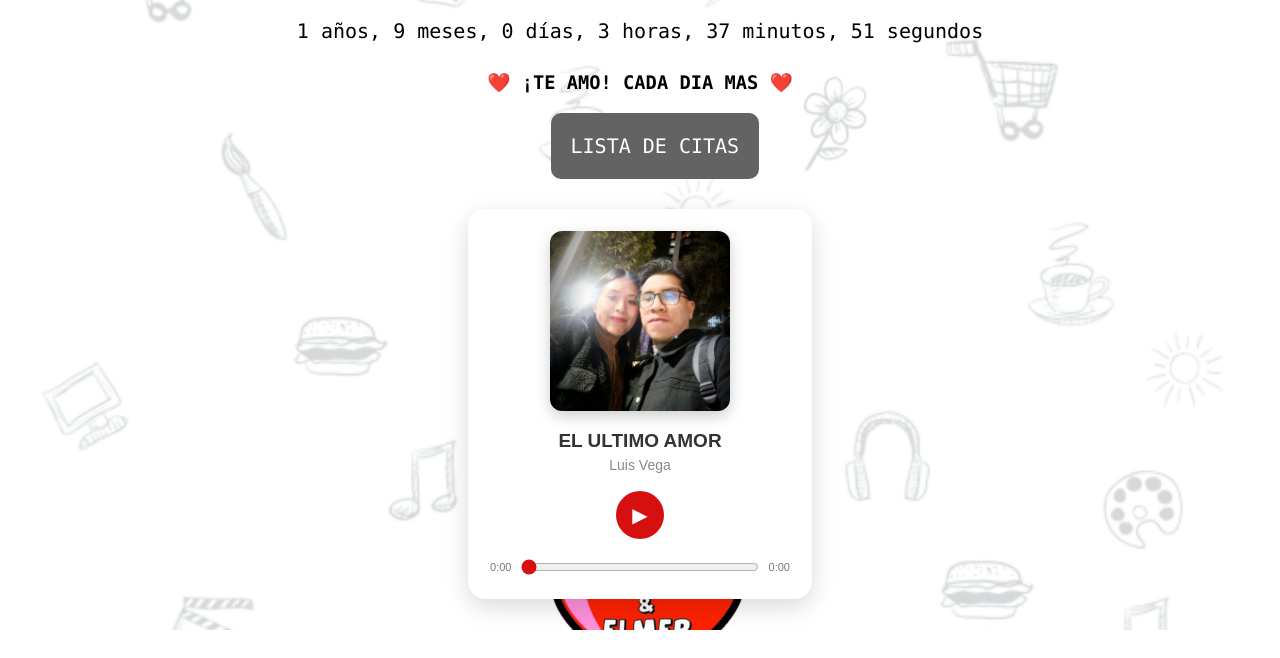
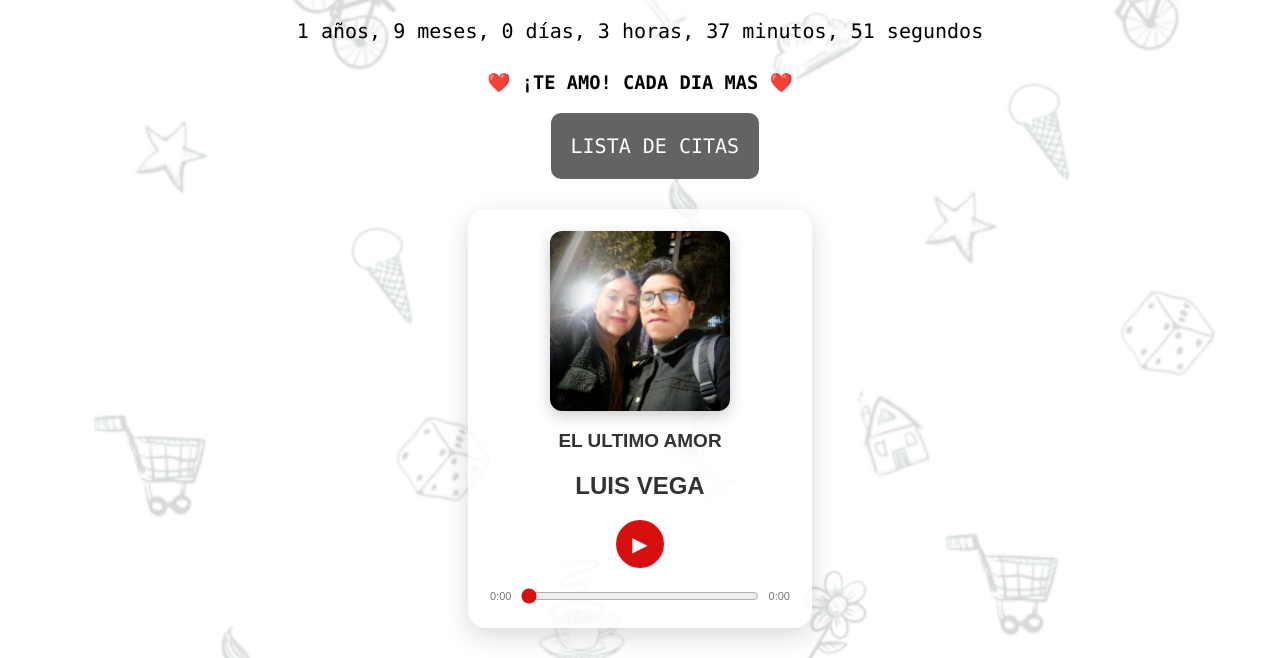
Before and after one commit to ELMERCVARGAS/AMOR, a plain HTML site: page index.html in a window 1280 px wide. Shown: the part 170-828 px from the top of the page. Before the commit the page ends 800 px from the top, so only its background shows below. Drawn offline with Linux system fonts and the light colour scheme.

Commit message:
Refactor HTML structure and styles

```diff
--- a/index.html
+++ b/index.html
@@ -79,7 +79,7 @@
 
     <div class="music-info">
         <h3>EL ULTIMO AMOR</h3>
-        <p>Luis Vega</p>
+        <h2>LUIS VEGA</h2>
     </div>
 
     <audio id="music" src="cancion.mp3"></audio>
@@ -101,7 +101,7 @@
     width: 300px;
     margin: 30px auto;
     padding: 22px;
-    background: #ffffff;
+    background: rgba(255, 255, 255, 0.8);
     border-radius: 18px;
     box-shadow: 0 8px 25px rgba(0,0,0,0.15);
     text-align: center;
```
